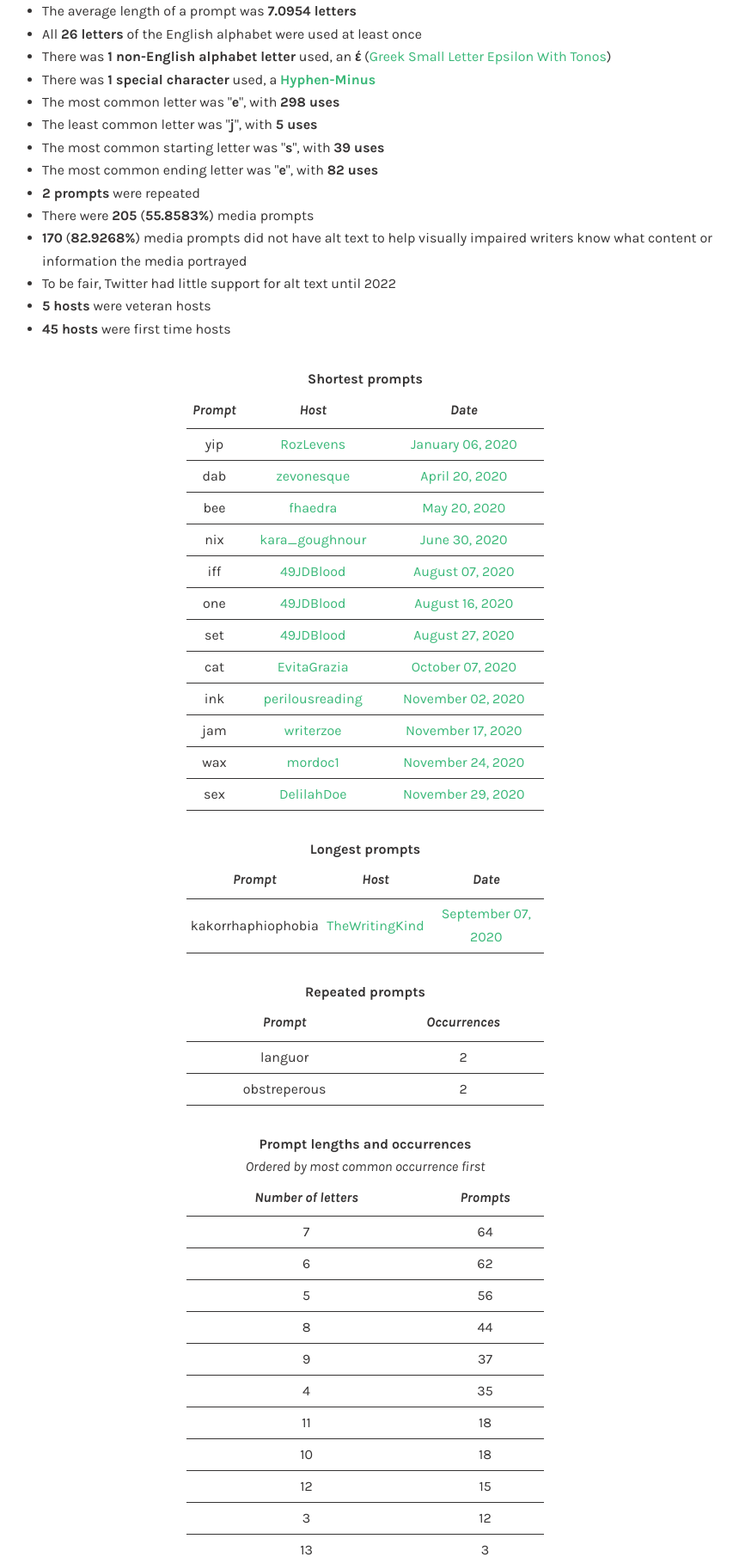
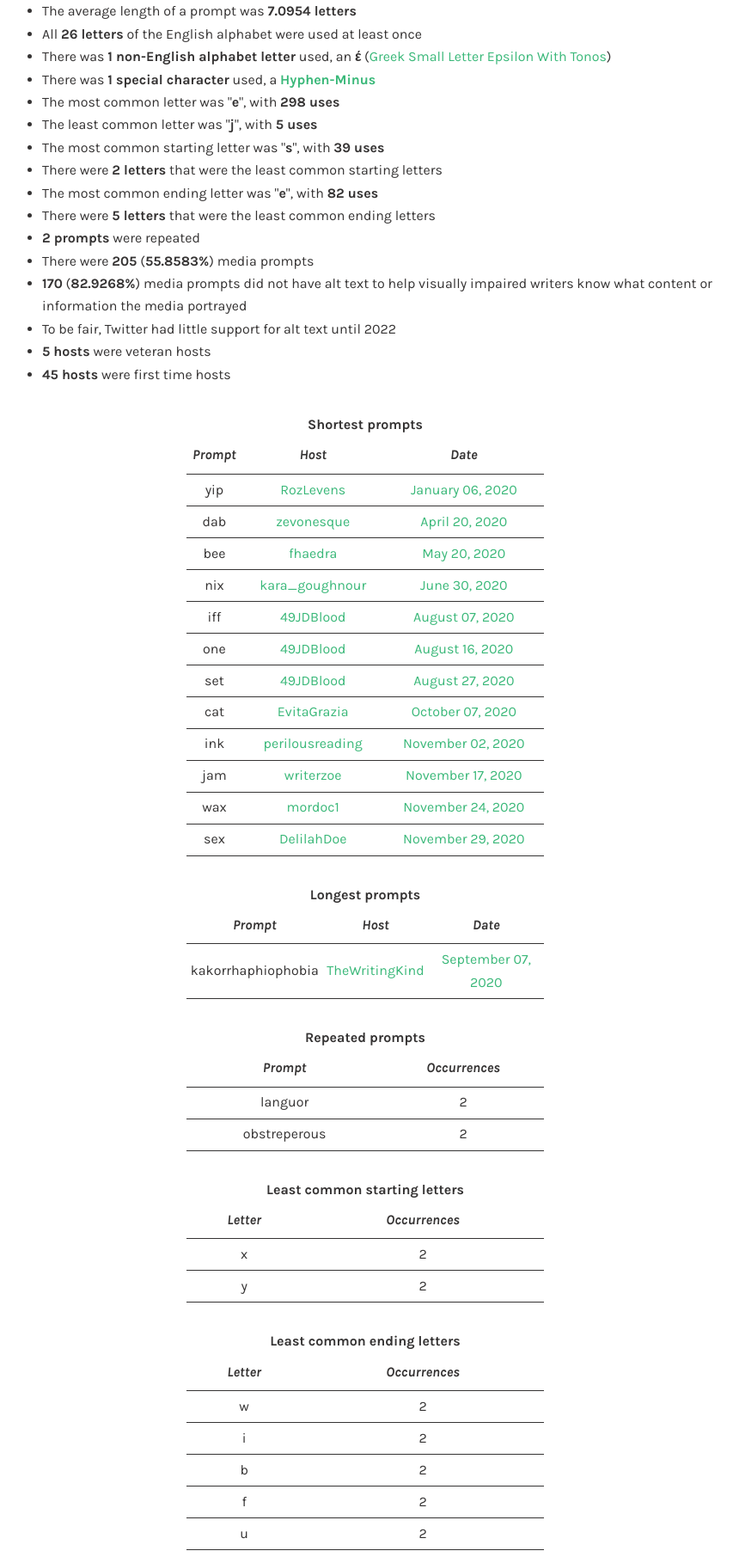
Before and after one commit to vss365today/web, a Flask app: template src/templates/stats/years/2020.html in a window 1280 px wide. Shown: the part 340-2151 px from the top of the page at 86% size, without its empty margins (215-1075 px from the left). Run offline with Flask 2, Linux system fonts and the light colour scheme; the template is opened without the code that fills it, so the values that code supplies are empty; parts of the project's set-up code (start-up, migrations or seed data) failed here and were passed over.

Commit message:
Add least common starting and ending letters stats

```diff
--- a/src/templates/stats/years/2017.html
+++ b/src/templates/stats/years/2017.html
@@ -20,7 +20,9 @@
       <li>The most common letter was "<strong>e</strong>", with <strong>296 uses</strong></li>
       <li>The least common letter was "<strong>z</strong>", with <strong>4 uses</strong></li>
       <li>The most common starting letter was "<strong>s</strong>", with <strong>44 uses</strong></li>
+      <li>The least common starting letter was "<strong>q</strong>", with <strong>2 uses</strong></li>
       <li>The most common ending letter was "<strong>e</strong>", with <strong>89 uses</strong></li>
+      <li>The least common ending letter was "<strong>c</strong>", with <strong>3 uses</strong></li>
       <li><strong>1 prompt</strong> was repeated</li>
       <li>There were <strong>9</strong> (<strong>2.4590%</strong>) media prompts</li>
       <li><strong>9</strong> (<strong>100%</strong>) media prompts did not have alt text to help visually impaired
--- a/src/templates/stats/years/2018.html
+++ b/src/templates/stats/years/2018.html
@@ -20,7 +20,9 @@
       <li>The most common letter was "<strong>e</strong>", with <strong>248 uses</strong></li>
       <li>There were <strong>2 letters</strong> that were the least common</li>
       <li>The most common starting letter was "<strong>s</strong>", with <strong>43 uses</strong></li>
+      <li>The least common starting letter was "<strong>u</strong>", with <strong>2 uses</strong></li>
       <li>The most common ending letter was "<strong>e</strong>", with <strong>80 uses</strong></li>
+      <li>The least common ending letter was "<strong>x</strong>", with <strong>2 uses</strong></li>
       <li><strong>4 prompts</strong> were repeated</li>
       <li>There were <strong>35</strong> (<strong>9.5628%</strong>) media prompts</li>
       <li><strong>35</strong> (<strong>100%</strong>) media prompts did not have alt text to help visually impaired
--- a/src/templates/stats/years/2019.html
+++ b/src/templates/stats/years/2019.html
@@ -20,7 +20,9 @@
       <li>The most common letter was "<strong>e</strong>", with <strong>287 uses</strong></li>
       <li>There were <strong>4 letters</strong> that were the least common</li>
       <li>The most common starting letter was "<strong>s</strong>", with <strong>47 uses</strong></li>
+      <li>The least common starting letter was "<strong>k</strong>", with <strong>2 uses</strong></li>
       <li>The most common ending letter was "<strong>e</strong>", with <strong>100 uses</strong></li>
+      <li>The least common ending letter was "<strong>x</strong>", with <strong>2 uses</strong></li>
       <li><strong>7 prompts</strong> were repeated</li>
       <li>There were <strong>151</strong> (<strong>41.3699%</strong>) media prompts</li>
       <li><strong>151</strong> (<strong>100%</strong>) media prompts did not have alt text to help visually impaired writers know what content or information the media portrayed</li>
--- a/src/templates/stats/years/2020.html
+++ b/src/templates/stats/years/2020.html
@@ -22,7 +22,9 @@
       <li>The most common letter was "<strong>e</strong>", with <strong>298 uses</strong></li>
       <li>The least common letter was "<strong>j</strong>", with <strong>5 uses</strong></li>
       <li>The most common starting letter was "<strong>s</strong>", with <strong>39 uses</strong></li>
+      <li>There were <strong>2 letters</strong> that were the least common starting letters</li>
       <li>The most common ending letter was "<strong>e</strong>", with <strong>82 uses</strong></li>
+      <li>There were <strong>5 letters</strong> that were the least common ending letters</li>
       <li><strong>2 prompts</strong> were repeated</li>
       <li>There were <strong>205</strong> (<strong>55.8583%</strong>) media prompts</li>
       <li><strong>170</strong> (<strong>82.9268%</strong>) media prompts did not have alt text to help visually impaired
@@ -127,6 +129,50 @@
       </tr>
       <tr>
         <td>obstreperous</td>
+        <td>2</td>
+      </tr>
+    </table>
+
+    <table class="table">
+      <caption>Least common starting letters</caption>
+      <tr>
+        <th>Letter</th>
+        <th>Occurrences</th>
+      </tr>
+      <tr>
+        <td>x</td>
+        <td>2</td>
+      </tr>
+      <tr>
+        <td>y</td>
+        <td>2</td>
+      </tr>
+    </table>
+
+    <table class="table">
+      <caption>Least common ending letters</caption>
+      <tr>
+        <th>Letter</th>
+        <th>Occurrences</th>
+      </tr>
+      <tr>
+        <td>w</td>
+        <td>2</td>
+      </tr>
+      <tr>
+        <td>i</td>
+        <td>2</td>
+      </tr>
+      <tr>
+        <td>b</td>
+        <td>2</td>
+      </tr>
+      <tr>
+        <td>f</td>
+        <td>2</td>
+      </tr>
+      <tr>
+        <td>u</td>
         <td>2</td>
       </tr>
     </table>
```
Also changed, not shown: src/templates/stats/years/2016.html (+38 -0 lines), src/templates/stats/years/2021.html (+22 -0 lines), src/templates/stats/years/2022.html (+34 -0 lines).
